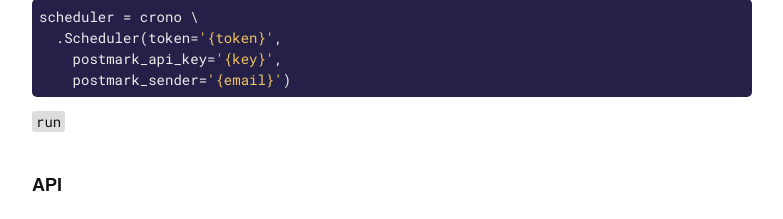
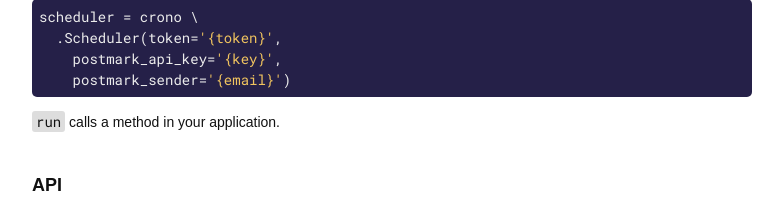
Before and after one commit to gduverger/crono, a Python web app: template api/templates/index.html in a window 1280 px wide. Shown: the part 4020-4239 px from the top of the page, without its empty margins (248-1031 px from the left). Run offline with Jinja, Linux system fonts and the light colour scheme; the template is opened without the code that fills it, so the values that code supplies are empty; some libraries are stand-ins or nearby versions; some web fonts are replaced.

Commit message:
Update index.html

```diff
--- a/api/templates/index.html
+++ b/api/templates/index.html
@@ -212,7 +212,7 @@ API:
     </span><b>postmark_sender</b>='{email}')
 </code></pre>
 
-			<p><code>run</code></p>
+			<p><code>run</code> calls a method in your application.</p>
 
 			<a name="api"></a>
 			<h2>
```
